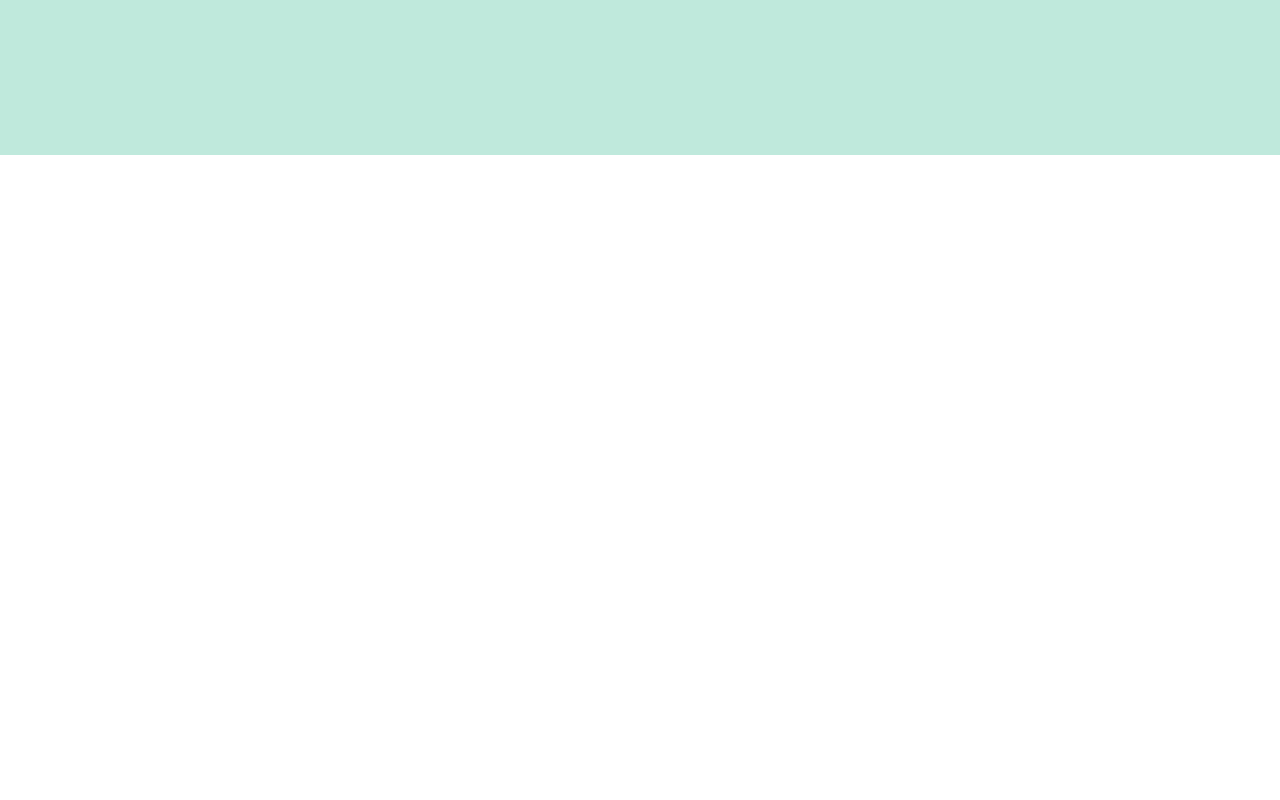
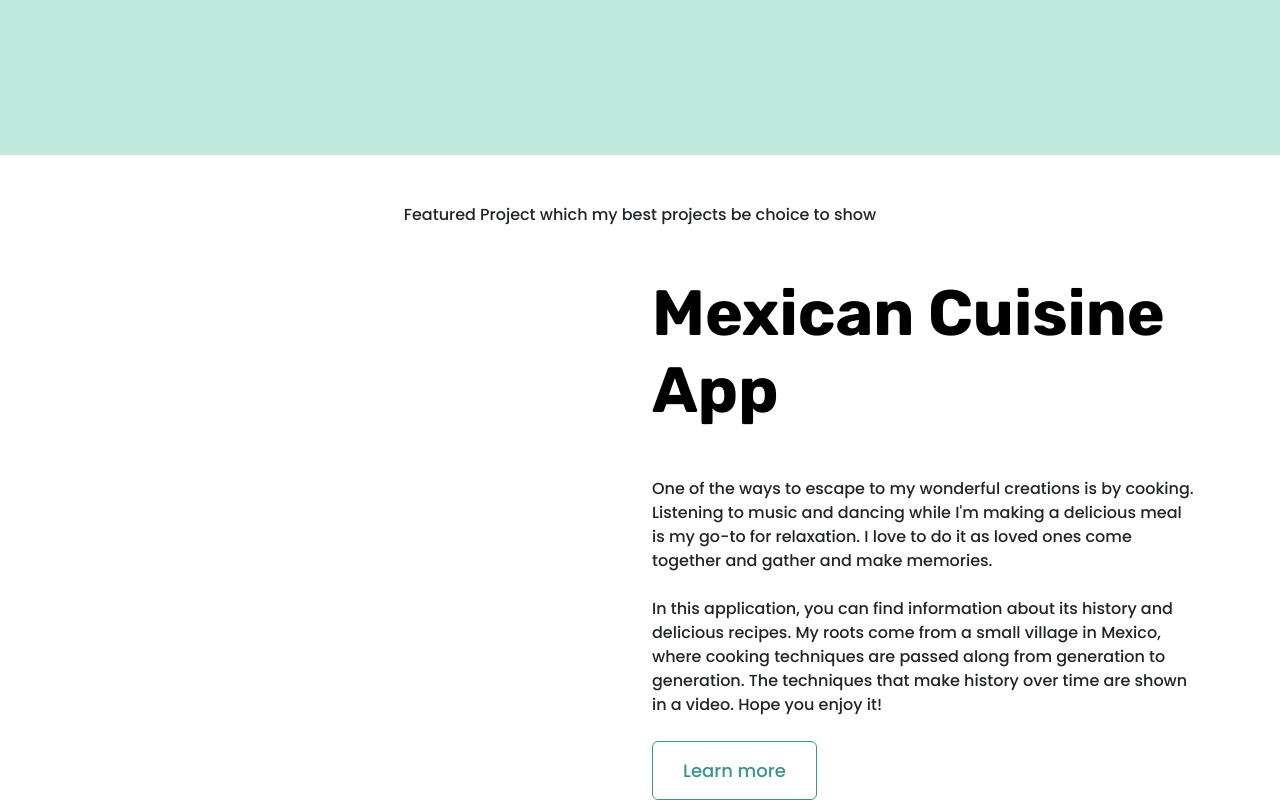
Before and after one commit to rociohleija/Portfolio, a plain HTML site: page index.html in a window 1280 px wide. Shown: the part 486-1286 px from the top of the page. Before the commit the page ends 800 px from the top, so only its background shows below. Drawn offline with nearby package versions, Linux system fonts and the light colour scheme.

Commit message:
Added a container: row and columns.

```diff
--- a/index.html
+++ b/index.html
@@ -15,13 +15,41 @@
 </head>
 <body>
     <div class="hero">
-        <h3>👋 Hello, I am</h3>
+        <h3>👋 Hello, I'm</h3>
         <h1>Rocio Hernandez</h1>
         <h2 class="mb-5">Font-End Developer & Bilingual Educator based in Houston, TX</h2>
         <div>
             <a href="#" class="btn btn-branding">Contact me</a>
         </div>
     </div>
+    <p class="text-center m-5">
+        Featured Project which my best projects be choice to show
+    </p>
+    <div class="container">
+      <div class="row">
+        <div class="col-6"></div>
+        <div class="col-6">
+         <h2 class="mb-5">
+        Mexican Cuisine App
+         </h2>
+         <p class="mb-4">
+        One of the ways to escape to my wonderful creations is by cooking.
+        Listening to music and dancing while I'm making a delicious meal is
+        my go-to for relaxation. I love to do it as loved ones come together
+        and gather and make memories.
+        </br>
+        </br>
+       In this application, you can find information about its
+       history and delicious recipes. My roots come from a small village in
+       Mexico, where cooking techniques are passed along from generation to
+       generation. The techniques that make history over
+       time are shown in a video. Hope you enjoy it!
+       </p>
+      <a href="" class="btn btn-branding-outline">Learn more
+      </a>
+     </div>
+    </div>
+    </div>
     <script src="https://cdn.jsdelivr.net/npm/bootstrap@5.3.1/dist/js/bootstrap.bundle.min.js"
     integrity="sha384-HwwvtgBNo3bZJJLYd8oVXjrBZt8cqVSpeBNS5n7C8IVInixGAoxmnlMuBnhbgrkm" crossorigin="anonymous"></script>
 </body>
--- a/src/style.css
+++ b/src/style.css
@@ -21,6 +21,14 @@ h6 {
 }
 h1 {
     font-size: 96px;
+}
+h2 {
+    font-size: 64px;
+}
+
+p {
+   font-weight: normal;
+   font-size: 16px;
 }
 
 .hero{
@@ -50,3 +58,11 @@ h1 {
     line-height: 27px;
     padding: 15px 30px;
 }
+
+.btn-branding-outline {
+    color: var(--branding-color);
+    border: 1px solid var(--branding-color);
+    font-size: 18px;
+    line-height: 27px;
+    padding: 15px 30px;
+}
```
